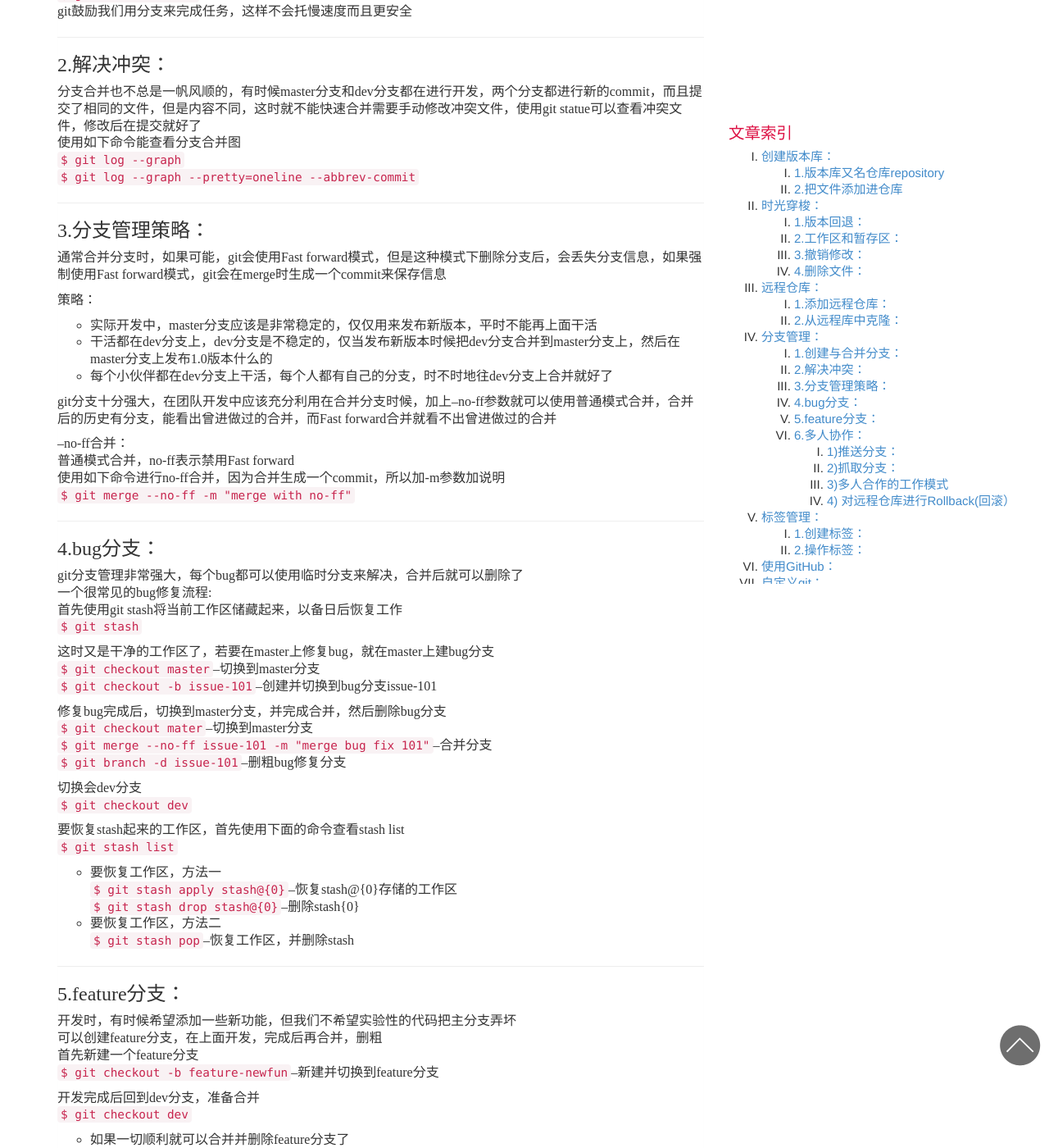
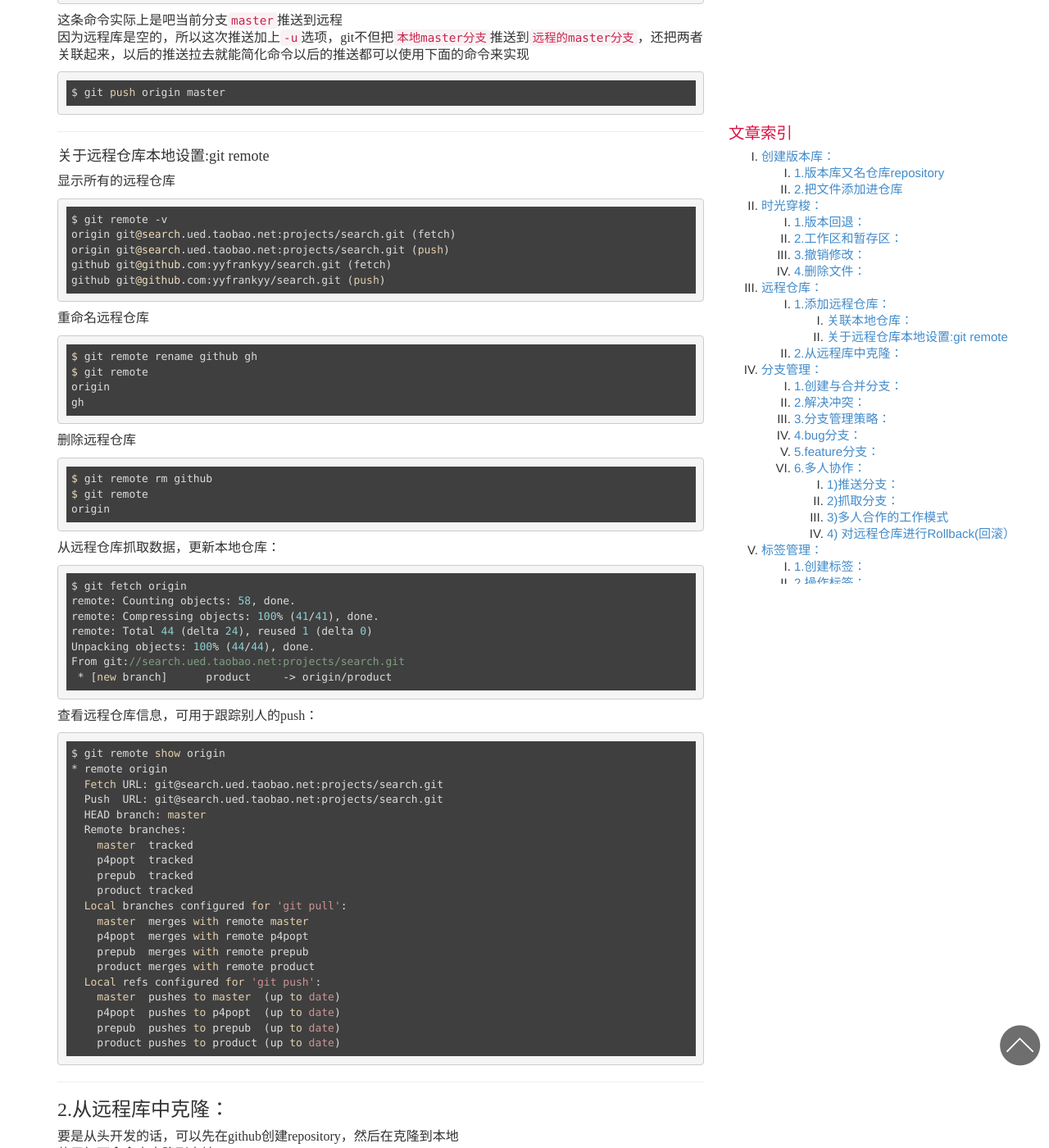
Before and after one commit to nosiop/nosiop.github.io, a Jekyll site: the page built from _posts/2015-06-24-git-summary.md, in a window 1280 px wide and 1400 px high, scrolled down 3554 px. Shown: the whole window at 82% size. Built offline with Jekyll 4.4.1, drawn with Linux system fonts in a browser that asks for light colours; comment, search, counter and statistics services are not loaded; some of the changed text lies outside the part shown.

```diff
--- a/_posts/2015-06-24-git-summary.md
+++ b/_posts/2015-06-24-git-summary.md
@@ -16,9 +16,11 @@ excerpt:
 
 ###1.版本库又名仓库repository
 其实就是一个可以被git管理的目录
-`$ mkdir foo` 选择一个合适的地方建一个文件夹
-`$ cd foo` 进入这个文件夹
-`$ git init` 通过git init命令把当前目录建立成为git仓库
+
+	$ mkdir foo 选择一个合适的地方建一个文件夹
+	$ cd foo 进入这个文件夹
+	$ git init 通过git init命令把当前目录建立成为git仓库
+
 建好之后这个目录下回多一个.git目录，这个目录就是git用来跟踪管理版本库的
 其实也可以使用非控文件夹做git仓库
 
@@ -26,8 +28,10 @@ excerpt:
 
 ###2.把文件添加进仓库
 在foo目录下新建一个readme.txt
-`$ git add readme.txt`	把文件添加到仓库
-`$ git commit -m "..."`	把文件提交到仓库，并添加说明
+
+	$ git add readme.txt	把文件添加到仓库
+	$ git commit -m "..."	把文件提交到仓库，并添加说明
+
 可以多次add再统一commit
 
 -------------------------------------------------------------------------------
@@ -35,37 +39,48 @@ excerpt:
 ##时光穿梭：
 
 ###1.版本回退：
-使用git statue命令能实时掌握当前git仓库的状态
-`$ git statue`
+使用`git statue`命令能实时掌握当前git仓库的状态
 
-如果你想看看文件被改动了哪些内容，就需要使用git diff命令
-`$ git diff`
+	$ git statue
 
-这里的git diff其实是比较的已经add的和未add的文件之间的差别
+如果你想看看文件被改动了哪些内容，就需要使用`git diff`命令
+
+	$ git diff
+
+这里的`git diff`其实是比较的已经add的和未add的文件之间的差别
 git会给我们的工作保存快照，这个快照就是commit，所以我们可以随时回到过去
-使用git log命令来查看历史记录
-`$ git log`
+使用`git log`命令来查看历史记录
 
-使用--pretty=oneline参数可以减少log的输出，使他的每个记录只输出一行
-`$ git log --pretty=oneline`
+	$ git log
 
-每条记录都会有一个commit id，这条id就表示了这条记录
-git用HEAD表示当前版本，HEAD^表示上一个版本，以此类推HEAD^^...HEAD~100
+使用`--pretty=oneline`参数可以减少log的输出，使他的每个记录只输出一行
+
+	$ git log --pretty=oneline
+
+使用`-23`参数可以可以只显示最近的23项COMMIT的记录而不是所有
+
+	$ git log -23
+
+每条记录都会有一个`commit id`，这条id就表示了这条记录
+git用`HEAD`表示当前版本，`HEAD^`表示上一个版本，以此类推`HEAD^^...HEAD~100`
 然后就可以使用如下命令回到过去了
-`$ git reset --hard HEAD^`
-`$ git reset --hard <commit id>`--这里commit id只打前几位能区分开来就好
 
-使用了git reset命令，HEAD就指向指定的版本，再使用log命令将只能获得当前HEAD版本之前的版本
+	$ git reset --hard HEAD^
+	$ git reset --hard <commit id> #这里commit id只打前几位能区分开来就好
+
+使用了`git reset`命令，`HEAD`就指向指定的版本，再使用`git log`命令将只能获得当前`HEAD`版本之前的版本
 所以我们要使用下面的命令，git记录了我们的每次操作
-`$ git reflog`
-使用这个命令找到比当前版本新的版本的commit id就可以reset回去了
-总之：log命令可以查看提交历史，reflog可以查看命令历史
+
+	$ git reflog
+
+使用这个命令找到比当前版本新的版本的`commit id`就可以`reset`回去了
+总之：`log`命令可以查看提交历史，`reflog`可以查看命令历史
 
 ---
 
 ###2.工作区和暂存区：
 工作区(work directory)就是我们在电脑里能看到的目录，比复foo文件夹
-版本库(repository)工作区有一个隐藏目录.git，它不属于工作区，而是git的版本库
+版本库(repository)工作区有一个隐藏目录`.git`，它不属于工作区，而是git的版本库
 git的版本库里存在了很多东西，其中最重要的就是：
 称为stage(或者叫index)的暂存区
 git为我们创建的第一个分支master
@@ -76,26 +91,33 @@ git为我们创建的第一个分支master
 因为只有默认创建的master分支，所以commit就是往master分支提交
 因为每次commit的都是暂存区的内容，所以没有被add的内容不会被commit
 使用如下命令可以比较工作区文件和暂存区文件的异同
-`$ git diff -- file`
+
+	$ git diff -- file
 
 ---
 
 ###3.撤销修改：
 使用如下命令可以撤销工作区的修改
-`$ git checkout -- file`
+
+	$ git checkout -- file
+
 这条命令实际上是把工作区的文件恢复到暂存区的状态
 即使工作区的状态恢复到上次add，或commit时候的状态
 
 使用下面的命令可以撤销add到暂存区的操作
-`$ git reset HEAD file`
+
+	$ git reset HEAD file
+
 这条命令是在提交到暂存区之后又后悔了，使用它使文件恢复到版本库的状态
 即使工作区的状态恢复到上次commit时候的状态
 
 如果你要rollback的commit还没有push到远程仓库的话：
-`$ git reset --hard <要rollback到的commit>`
+
+	$ git reset --hard <要rollback到的commit>
 
 如果已经push的话，可以先执行上面的命令，再强制推送你当前的版本到远程仓库：
-`$ git push <remote> HEAD --force`
+
+	$ git push <remote> HEAD --force
 
 执行此命令的时候要小心，确保你的本地仓库是最新的并且没有其他人也在此时做push，否则可能会丢失数据。
 
@@ -118,28 +142,93 @@ git为我们创建的第一个分支master
 git的远程仓库，除了可以自己搭建之外，还可以使用github，本机git和github通信
 是通过ssh协议加密的，所以需要如下设置(可选)：
 
-1. 创建ssh key，如果用户主目录下有.ssh文件夹，且其内有id_rsa和id_rsa.pub
+1.创建ssh key，如果用户主目录下有`.ssh`文件夹，且其内有`id_rsa`和`id_rsa.pub`
 两个文件可以跳过第一步了，如果没有打开shell，创建ssh key：
-`$ ssh-keygen -t rsa -C "your_email@example.com"`
 
-2. 一切顺利就能创建成功，私钥是id_rsa，公钥是id_rsa..pub，登录github，进入
-Account setting，ssh key页面，然后add ssh key，填上任意title，在key文本里
-粘贴id_rsa.pub内容，点击啊add key即可完成。
+	$ ssh-keygen -t rsa -C "your_email@example.com"
+
+2.一切顺利就能创建成功，私钥是id_rsa，公钥是`id_rsa.pub`，登录github，进入
+Account setting，ssh key页面，然后`add ssh key`，填上任意title，在key文本里
+粘贴`id_rsa.pub`内容，点击啊add key即可完成。
 
 ---
 
 ###1.添加远程仓库：
 添加远程仓库先在github创建repository，然后可以克隆到本地或关联本地仓库
-在git中远程仓库默认叫做origin
+在git中远程仓库默认叫做`origin`
 
-关联本地仓库：
+####关联本地仓库：
 回到本地的仓库，运行一下命令
-`$ git remote add origin git @github.com:somebody/foo.git`
+
+	$ git remote add origin git @github.com:somebody/foo.git
+
 把本地仓库内容推送到远程仓库
-`$ git push -u origin master`
-这条命令实际上是吧当前分支master推送到远程
-因为远程库是空的，所以这次推送加上-u选项，git不但把本地master分支推送到远程的master分支，还把两者关联起来，以后的推送拉去就能简化命令以后的推送都可以使用下面的命令来实现
-`$ git push origin master`
+
+	$ git push -u origin master
+
+这条命令实际上是吧当前分支`master`推送到远程
+因为远程库是空的，所以这次推送加上`-u`选项，git不但把`本地master分支`推送到`远程的master分支`，还把两者关联起来，以后的推送拉去就能简化命令以后的推送都可以使用下面的命令来实现
+
+	$ git push origin master
+
+---
+
+####关于远程仓库本地设置:git remote
+
+显示所有的远程仓库
+
+	$ git remote -v
+	origin git@search.ued.taobao.net:projects/search.git (fetch)
+	origin git@search.ued.taobao.net:projects/search.git (push)
+	github git@github.com:yyfrankyy/search.git (fetch)
+	github git@github.com:yyfrankyy/search.git (push)
+
+
+重命名远程仓库
+
+	$ git remote rename github gh
+	$ git remote
+	origin
+	gh
+
+删除远程仓库
+
+	$ git remote rm github
+	$ git remote
+	origin
+
+从远程仓库抓取数据，更新本地仓库：
+
+	$ git fetch origin
+	remote: Counting objects: 58, done.
+	remote: Compressing objects: 100% (41/41), done.
+	remote: Total 44 (delta 24), reused 1 (delta 0)
+	Unpacking objects: 100% (44/44), done.
+	From git://search.ued.taobao.net:projects/search.git
+	 * [new branch]      product     -> origin/product
+
+查看远程仓库信息，可用于跟踪别人的push：
+
+	$ git remote show origin
+	* remote origin
+	  Fetch URL: git@search.ued.taobao.net:projects/search.git
+	  Push  URL: git@search.ued.taobao.net:projects/search.git
+	  HEAD branch: master
+	  Remote branches:
+	    master  tracked
+	    p4popt  tracked
+	    prepub  tracked
+	    product tracked
+	  Local branches configured for 'git pull':
+	    master  merges with remote master
+	    p4popt  merges with remote p4popt
+	    prepub  merges with remote prepub
+	    product merges with remote product
+	  Local refs configured for 'git push':
+	    master  pushes to master  (up to date)
+	    p4popt  pushes to p4popt  (up to date)
+	    prepub  pushes to prepub  (up to date)
+	    product pushes to product (up to date)
 
 ---
 
@@ -147,7 +236,9 @@ Account setting，ssh key页面，然后add ssh key，填上任意title，在key
 
 要是从头开发的话，可以先在github创建repository，然后在克隆到本地
 使用如下命令来克隆到本地
-`$ git clone git@github.com:somebody/foo.git`
+
+	$ git clone git@github.com:somebody/foo.git
+
 其实git给出的地址不止一个，还可以使用https://github.com/somebody/foo.git
 其实git是支持多种协议的，默认的git://使用ssh，但也可以使用https等其他协议
 
@@ -162,39 +253,47 @@ git无论是创建，切换和删除分支，都只需要不到1秒，无论一
 ###1.创建与合并分支：
 一开始master分支是一条线，git用master指向最新的提交，再用HEAD指向master，就能确定当前分支，以及当前分支的提交点，每次提交master都会向前移动一小步，当我们创建新的分支dev时，git就创建一个新的指针，指向与master相同的指针，再把HEAD指向dev，从现在开始，对工作区的修改和提交就是针对dev分支了，在dev上的工作完成后，就可以把dev合并到master上，其实就是把master指针指向dev当前的提交，这时就可以把dev分支删除了，由此可见，git的分支操作很快
 
-使用如下命令创建并切换到dev分支，-b就表示创建并切换
-`$ git checkout -b dev`
+使用如下命令创建并切换到dev分支，`-b`就表示创建并切换
+
+	$ git checkout -b dev
 
 这条命令相当于下面两条
-`$ git branch dev`
-`$ git checkout dev`
 
-然后使用git branch查看当前分支，这条命令会列出所有分支，当前分支标有*号
-`$ git branch`
+	$ git branch dev
+	$ git checkout dev
+
+然后使用`git branch`查看当前分支，这条命令会列出所有分支，当前分支标有*号
+
+	$ git branch
 
 在dev上的工作和master相同，这时如果想切换会master，使用如下命令
-`$ git checkout master`
+
+	$ git checkout master
 
 现在把dev分支上的内容合并到master，使用如下命令
-`$ git merge dev`
+
+	$ git merge dev
 
 注意这个命令用于将指定分支合并到当前分支
 合并时候就可以删除dev分支了，使用如下命令
-`$ git branch -d dev`
+
+	$ git branch -d dev
+
 git鼓励我们用分支来完成任务，这样不会托慢速度而且更安全
 
 ---
 
 ###2.解决冲突：
-分支合并也不总是一帆风顺的，有时候master分支和dev分支都在进行开发，两个分支都进行新的commit，而且提交了相同的文件，但是内容不同，这时就不能快速合并需要手动修改冲突文件，使用git statue可以查看冲突文件，修改后在提交就好了
+分支合并也不总是一帆风顺的，有时候master分支和dev分支都在进行开发，两个分支都进行新的commit，而且提交了相同的文件，但是内容不同，这时就不能快速合并需要手动修改冲突文件，使用`git statue`可以查看冲突文件，修改后在提交就好了
 使用如下命令能查看分支合并图
-`$ git log --graph`
-`$ git log --graph --pretty=oneline --abbrev-commit`
+
+	$ git log --graph
+	$ git log --graph --pretty=oneline --abbrev-commit
 
 ---
 
 ###3.分支管理策略：
-通常合并分支时，如果可能，git会使用Fast forward模式，但是这种模式下删除分支后，会丢失分支信息，如果强制使用Fast forward模式，git会在merge时生成一个commit来保存信息
+通常合并分支时，如果可能，git会使用`Fast forward`模式，但是这种模式下删除分支后，会丢失分支信息，如果强制使用`Fast forward`模式，git会在merge时生成一个commit来保存信息
 
 策略：
 
@@ -202,41 +301,50 @@ git鼓励我们用分支来完成任务，这样不会托慢速度而且更安
 2. 干活都在dev分支上，dev分支是不稳定的，仅当发布新版本时候把dev分支合并到master分支上，然后在master分支上发布1.0版本什么的
 3. 每个小伙伴都在dev分支上干活，每个人都有自己的分支，时不时地往dev分支上合并就好了
 
-git分支十分强大，在团队开发中应该充分利用在合并分支时候，加上--no-ff参数就可以使用普通模式合并，合并后的历史有分支，能看出曾进做过的合并，而Fast forward合并就看不出曾进做过的合并
+git分支十分强大，在团队开发中应该充分利用在合并分支时候，加上`--no-ff`参数就可以使用普通模式合并，合并后的历史有分支，能看出曾进做过的合并，而Fast forward合并就看不出曾进做过的合并
 
 --no-ff合并：
-普通模式合并，no-ff表示禁用Fast forward
-使用如下命令进行no-ff合并，因为合并生成一个commit，所以加-m参数加说明
-`$ git merge --no-ff -m "merge with no-ff"`
+普通模式合并，`no-ff`表示禁用Fast forward
+使用如下命令进行`no-ff`合并，因为合并生成一个commit，所以加-m参数加说明
+
+	$ git merge --no-ff -m "merge with no-ff"
 
 ---
 
 ###4.bug分支：
 git分支管理非常强大，每个bug都可以使用临时分支来解决，合并后就可以删除了
 一个很常见的bug修复流程:
-首先使用git stash将当前工作区储藏起来，以备日后恢复工作
-`$ git stash`
+首先使用`git stash`将当前工作区储藏起来，以备日后恢复工作
+
+	$ git stash
 
 这时又是干净的工作区了，若要在master上修复bug，就在master上建bug分支
-`$ git checkout master`--切换到master分支
-`$ git checkout -b issue-101`--创建并切换到bug分支issue-101
+
+	$ git checkout master #切换到master分支
+	$ git checkout -b issue-101 #创建并切换到bug分支issue-101
 
 修复bug完成后，切换到master分支，并完成合并，然后删除bug分支
-`$ git checkout mater`--切换到master分支
-`$ git merge --no-ff issue-101 -m "merge bug fix 101"`--合并分支
-`$ git branch -d issue-101`--删粗bug修复分支
+
+	$ git checkout mater #切换到master分支
+	$ git merge --no-ff issue-101 -m "merge bug fix 101" #合并分支
+	$ git branch -d issue-101 #删粗bug修复分支
 
 切换会dev分支
-`$ git checkout dev`
+
+	$ git checkout dev
 
 要恢复stash起来的工作区，首先使用下面的命令查看stash list
-`$ git stash list`
 
-1. 要恢复工作区，方法一
-`$ git stash apply stash@{0}`--恢复stash@{0}存储的工作区
-`$ git stash drop stash@{0}`--删除stash{0}
-2. 要恢复工作区，方法二
-`$ git stash pop`--恢复工作区，并删除stash
+	$ git stash list
+
+1.要恢复工作区，方法一
+
+	$ git stash apply stash@{0} #恢复stash@{0}存储的工作区
+	$ git stash drop stash@{0} #删除stash{0}
+
+2.要恢复工作区，方法二
+
+	$ git stash pop #恢复工作区，并删除stash
 
 ---
 
@@ -244,18 +352,26 @@ git分支管理非常强大，每个bug都可以使用临时分支来解决，
 开发时，有时候希望添加一些新功能，但我们不希望实验性的代码把主分支弄坏
 可以创建feature分支，在上面开发，完成后再合并，删粗
 首先新建一个feature分支
-`$ git checkout -b feature-newfun`--新建并切换到feature分支
+
+	$ git checkout -b feature-newfun #新建并切换到feature分支
 
 开发完成后回到dev分支，准备合并
-`$ git checkout dev`
+
+	$ git checkout dev
 
 1. 如果一切顺利就可以合并并删除feature分支了
-`$ git merge --no-ff feature-newfun -m "add new fun"`
-`$ git branch -d feature-newfun`
+
+	$ git merge --no-ff feature-newfun -m "add new fun"
+	$ git branch -d feature-newfun
+
 2. 如果这时情况有变，要取消新功能，我们就需要销毁feature分支
-`$ git branch -d feature-newfun`
+
+	$ git branch -d feature-newfun
+
 这时会销毁失败，需要强制销毁
-`$ git branch -D feature-newfun`
+
+	$ git branch -D feature-newfun
+
 至此删除feature分支完成
 
 ---
@@ -263,19 +379,25 @@ git分支管理非常强大，每个bug都可以使用临时分支来解决，
 ###6.多人协作：
 当我们从远程仓库中克隆的时候，git把本地master分支和远程的master分支关联了，并且远程仓库的默认名称是origin
 要查看远程仓库，使用如下命令
-`$ git remote`
-或者使用-v选项显示更详细的信息
-`$ git remote -v`
+
+	$ git remote
+
+或者使用`-v`选项显示更详细的信息
+
+	$ git remote -v
+
 上面会显示可以抓取和推送的git地址，如果没有推送权限将看不到push地址
 
 ---
 
 ####1)推送分支：
 推送分支时候，要指定本地分支，这样把该分支推送到远程仓库对应的分支上
-`$ git push orgin master`
+
+	$ git push orgin master
 
 如果要退送其他分支，比如dev分支
-`$ git push orgin dev`
+
+	$ git push orgin dev
 
 但是，并不一定要把本地分支都推送到远程分支上，master是主分支，因此要时时刻刻与远程分支同步
 dev是开发分支，团队成员都要在上面工作，因此也要时刻与远程分支同步
@@ -288,19 +410,24 @@ feature分支是否推送，取决于你是否和小伙伴合作在上面开发
 
 ####2)抓取分支：
 使用下面的命令从远程库抓取，或者克隆本地库
-`$ git clone repository`
+
+	$ git clone repository
 
 从远程库中克隆下来的只有master分支，现在要在dev分支上开发，就要在本地创建远程organ的dev分支
-`$ git branch -b dev orgin/dev`
+
+	$ git branch -b dev orgin/dev
 
 这时你的小伙伴就可以在他本地push到远程了
 如果你的小伙伴push是碰巧你也push了相同文件呢，这时就会产生冲突
 这时推送就会失败，这时就要把远程库的代码抓下来解决冲突
-`$ git pull`
+
+	$ git pull
 
 可能pull失败，因为没有本地dev分支没有和远程dev分支关联
 这时使用下面的代码来关联
-`$ git branch --set-upstream branch-name orgin/branch-name`
+
+	$ git branch --set-upstream branch-name orgin/branch-name
+
 来下来之后，常常会有合并冲突，需要手动解决
 解决后再push就好了
 
@@ -309,25 +436,31 @@ feature分支是否推送，取决于你是否和小伙伴合作在上面开发
 ####3)多人合作的工作模式
 常常是这样的：
 首先可以使用下面的命令推送自己的修改
-`$ git push orgin branch-name`
 
-如果推送失败是因为远程分支比你本地的新，使用pull合并
-`$ git pull`
+	$ git push orgin branch-name
+
+如果推送失败是因为远程分支比你本地的新，使用`pull`合并
+
+	$ git pull
 
 如果合并有冲突，需要解决冲突，在本地提交没有冲突或者解决掉冲突后就可以推送了
-`$ git push orgin branch-name`
+
+	$ git push orgin branch-name
 
 如果git提示"no tracking information",则说明本地分支没有和远程库的分支关联，使用下面的命令来关联
-`$ git branch --set-upstream branch-name orgin/branch-name`
+
+	$ git branch --set-upstream branch-name orgin/branch-name
 
 ---
 
 ####4) 对远程仓库进行Rollback(回滚）
 如果你要rollback的commit还没有push到远程仓库的话：
-`$ git reset --hard <要rollback到的commit>`
+
+	$ git reset --hard <要rollback到的commit>
 
 如果已经push的话，可以先执行上面的命令，再强制推送你当前的版本到远程仓库：
-`$ git push <remote> HEAD --force`
+
+	$ git push <remote> HEAD --force
 
 执行此命令的时候要小心，确保你的本地仓库是最新的并且没有其他人也在此时做push，否则可能会丢失数据。
 
@@ -340,42 +473,53 @@ feature分支是否推送，取决于你是否和小伙伴合作在上面开发
 
 ###1.创建标签：
 首先切换到要打标签的版本
-`$ git checkout master`
+
+	$ git checkout master
 
 然后使用如下的命令打标签
-`$ git tag v1.0`
+
+	$ git tag v1.0
 
 可以使用如下的命令查看所有标签
-`$ git tag`
+
+	$ git tag
 
 打标签默认是打在最近的commit上的，如果要给历史版本打标签就要先找到历史的commit id再给它大上
-`$ git log --pretty=oneline --abbrev-commit`
-`$ git tag v0.9 633834`
+
+	$ git log --pretty=oneline --abbrev-commit
+	$ git tag v0.9 633834
 
 注意标签不是按照时间排序，而是按照字母排序的
-使用git tag <tagname>查看标签信息
+使用`git tag <tagname>`查看标签信息
 还可以创建带说明的标签，使用-a指定标签名，-m指定说明
-`$ git tag -a v0.1 -m "this is a tag" 632345`
 
-还可可以使用-s用私钥签名一个标签
-`$ git tag -s v0.2 -m "signed version 0.2 released" f234b3`
+	$ git tag -a v0.1 -m "this is a tag" 632345
+
+还可可以使用`-s`用私钥签名一个标签
+
+	$ git tag -s v0.2 -m "signed version 0.2 released" f234b3
+
 签名使用GPG签名，所以必须先安装了GunPG，并且有gpg密钥对
 
 ---
 
 ###2.操作标签：
 删除标签：
-`$ git tag -d v0.1`
+
+	$ git tag -d v0.1
 
 推送标签到远程
-`$ git push origin <tagname>`
+
+	$ git push origin <tagname>
 
 或者可以一次性推送所有本地标签
-`$ git push origin --tags`
+
+	$ git push origin --tags
 
 删除远程标签，要先删本地的，再删远程的
-`$ git tag -d v0.1`
-`$ git push origin :refs/tags/v0.1`
+
+	$ git tag -d v0.1
+	$ git push origin :refs/tags/v0.1
 
 -------------------------------------------------------------------------------
 
@@ -389,9 +533,10 @@ github不仅仅是一个提供git远程仓库的网站，也是一个开源协
 ##自定义git：
 
 git有很多配置选项,如之前见到的
-`$ git config --global user.name "xxx"`
-`$ git config --global user.email "xxx@example.com"`
-`$ git config --global color.ui true`
+
+	$ git config --global user.name "xxx"
+	$ git config --global user.email "xxx@example.com"
+	$ git config --global color.ui true
 
 ---
 
@@ -403,42 +548,50 @@ https://github.com/github/gitignore这个网站已经为我们提供了各种情
 ---
 
 ###2.配置别名：
-git也有alias就像linux的alias，很好用，特别是不能补全命令的windows上
-`git config --global alias.st statue`
+git也有`alias`就像linux的alias，很好用，特别是不能补全命令的windows上
+
+	$ git config --global alias.st statue
 
 一个有趣的配置：
-`git config --global alias.lg "log --color --graph --pretty=format:'%Cred%h%Creset -%C(yellow)%d%Creset %s %Cgreen(%cr) %C(bold blue)<%an>%Creset' --abbrev-commit"`
 
-配置git的时候，--global是对当前用户起作用的，不加就是对当前库起作用
-每个仓库的git配置文件都放在.git/config中
-每个用户的git配置文件都放在用户主目录的.gitconfig中
+	$ git config --global alias.lg "log -23 --color --graph --pretty=format:'%Cred%h%Creset -%C(yellow)%d%Creset %s %Cgreen(%cr) %C(bold blue)<%an>%Creset' --abbrev-commit"
+
+配置git的时候，`--global`是对当前用户起作用的，不加就是对当前库起作用
+每个仓库的git配置文件都放在`.git/config`中
+每个用户的git配置文件都放在用户主目录的`.gitconfig`中
 
 ---
 
 ###3.搭建git服务器：
 
 1.在linux上搭建git服务器：
-`$ sudo apt-get install git    (sudo yum install git)`
+
+	$ sudo apt-get install git #centOS:sudo yum install git
+
 建立独立的git用户
-`$ sudo adduser git`
 
-2.创建证书登录，收集所有需要登录用户的公钥，即id_rsa.pub放入`/home/git/.ssh/authorized_keys`文件里，一行一个
+	$ sudo adduser git
+
+2.创建证书登录，收集所有需要登录用户的公钥，即id_rsa.pub放入/home/git/.ssh/authorized_keys文件里，一行一个
 
 3.初始化git仓库，切换到自己指定的git目录执行
-`$ sudo git init --bare sample.git`--服务器专用的初始化方式
+
+	$ sudo git init --bare sample.git #服务器专用的初始化方式
 
 4.把git目录owner改为git
-`$ sudo chown git:git sample.git`
 
->**注意：创建git用户时很可能是使用的root或其他账号，请注意目录和子目录文件的`owner:group`权限必须是git用户可用的**
+	$ sudo chown git:git sample.git
+
+>**注意：创建git用户时很可能是使用的root或其他账号，请注意目录和子目录文件的owner:group权限必须是git用户可用的**
 
 5.禁用git用户shell登录
-在`/etc/passwd`文件中把git的登录运行文件改为`/usr/bin/git-shell`（可以使用`$ which git-shell`查找git-shell的完整路径）
+在/etc/passwd文件中把git的登录运行文件改为/usr/bin/git-shell（可以使用$ which git-shell查找git-shell的完整路径）
 
 >**注意：登陆shell更改之后，服务器将无法再使用git账号通过ssh密码方式登陆服务器，所以务必保证ssh可以通过key免密码方式登陆运行正常**
 
 这样git服务器就设置好了，可以在自己的电脑上clone了
-`$ git clone git@server:/path/sample.git`
+
+	$ git clone git@server:/path/sample.git
 
 <br/>
 摘自廖雪峰的git教程(Thanks Liao)
```
Also changed, not shown: other parts of _posts/2015-06-24-git-summary.md (+5 -3 lines), _posts/2015-08-29-mysql-install.md (+1 -1 lines), _posts/2015-08-30-mysql-authority.md (+1 -1 lines), _posts/2015-09-01-mysql-backup.md (added, +44 -0 lines), _posts/2015-09-03-tomcat-on-mac.md (added, +62 -0 lines).
